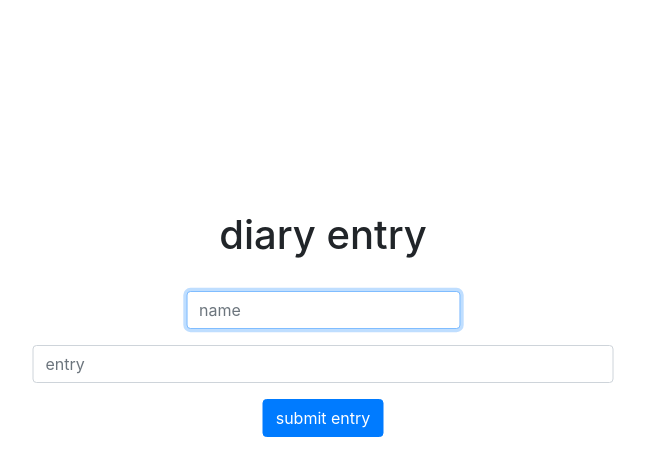
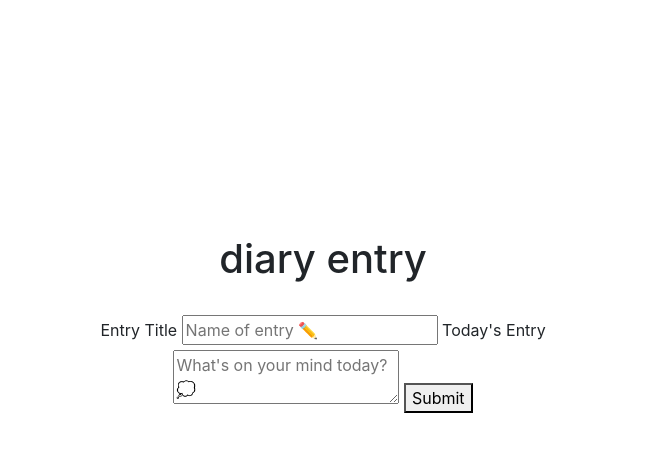
Before and after one commit to kelseyywu/serenity, a Flask app: page /diary in a window 1280 px wide. Shown: the part 76-552 px from the top of the page, without its empty margins (317-962 px from the left). Run offline with Flask 2, Linux system fonts and the light colour scheme; a user stored in the database is signed in; some libraries are stand-ins or nearby versions.

Commit message:
Thu, Dec 2, 2021, 4:51 PM +00:00

```diff
--- a/templates/diary.html
+++ b/templates/diary.html
@@ -20,20 +20,36 @@
         <link href="styles.css" rel="stylesheet">
         <title>diary</title>
     </head>
+
     <body>
         <div class="content">
-            <h1 style="text-align:center"> diary entry </h1>
+            <header><h1 style="text-align:center">diary entry</h1></header>
             <br>
-            <form action="/diary" method="post">
-                <div class="mb-3">
-                    <input autocomplete="off" autofocus class="form-control mx-auto w-auto" name="name" placeholder="name" type="text">
+        <section class="section journal-section">
+            <div class="container">
+            <div class="container-row container-row-journal">
+                <div class="container-item container-item-journal">
+                <form id="entryForm" action="">
+                    <label for="entry-title" class="journal-label">Entry Title</label>
+                    <input
+                    type="text"
+                    name="entry-title"
+                    id="entry-title"
+                    class="entry-text-title"
+                    placeholder="Name of entry ✏️"
+                    />
+                    <label for="entry" class="journal-label">Today's Entry</label>
+                    <textarea
+                    name="daily-entry"
+                    id="entry"
+                    class="entry-text-box"
+                    placeholder="What's on your mind today? 💭"
+                    ></textarea>
+                    <button class="btn-main entry-submit-btn" type="submit">Submit</button>
+                </form>
                 </div>
-                <div class="mb-3">
-                    <input autocomplete="off" autofocus class="form-control mx-auto w-auto" name="entry" placeholder="entry" type="text" size="50">
-                </div>
-                <button class="btn btn-primary" type="submit">submit entry</button>
-            </form>
-        </div>
-    </body>
+            </div>
+            </div>
+        </body>
 </html>
 {% endblock %}
```
